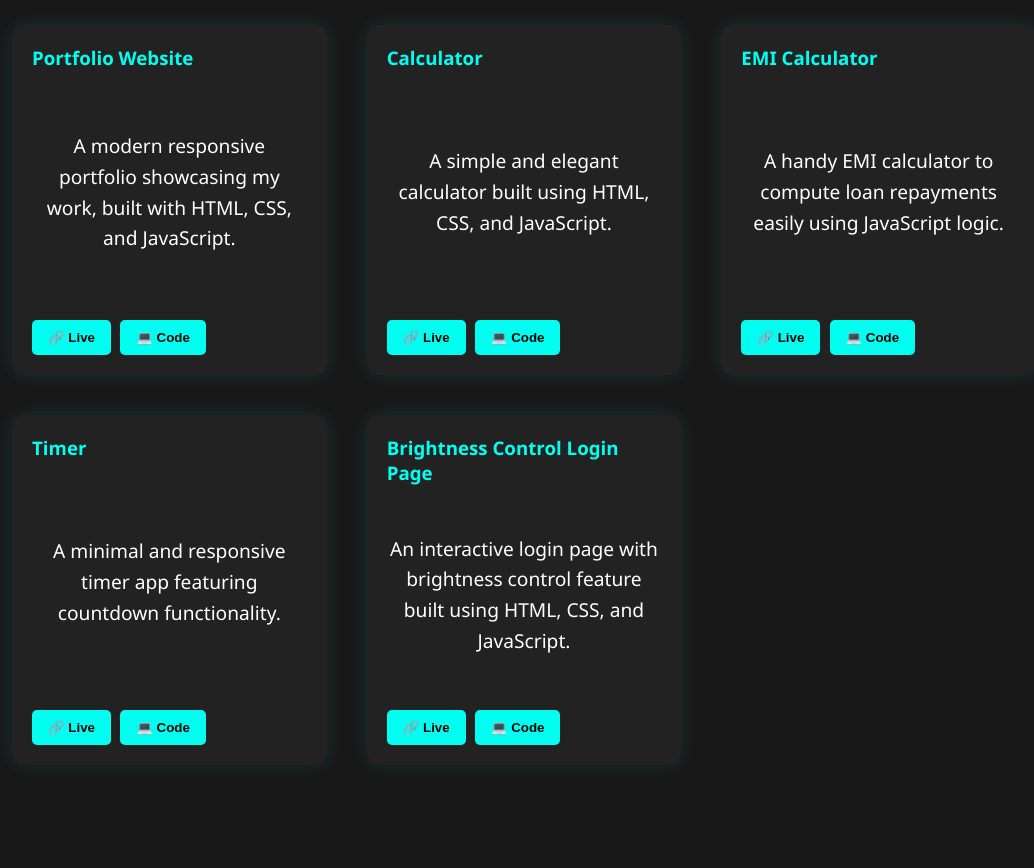
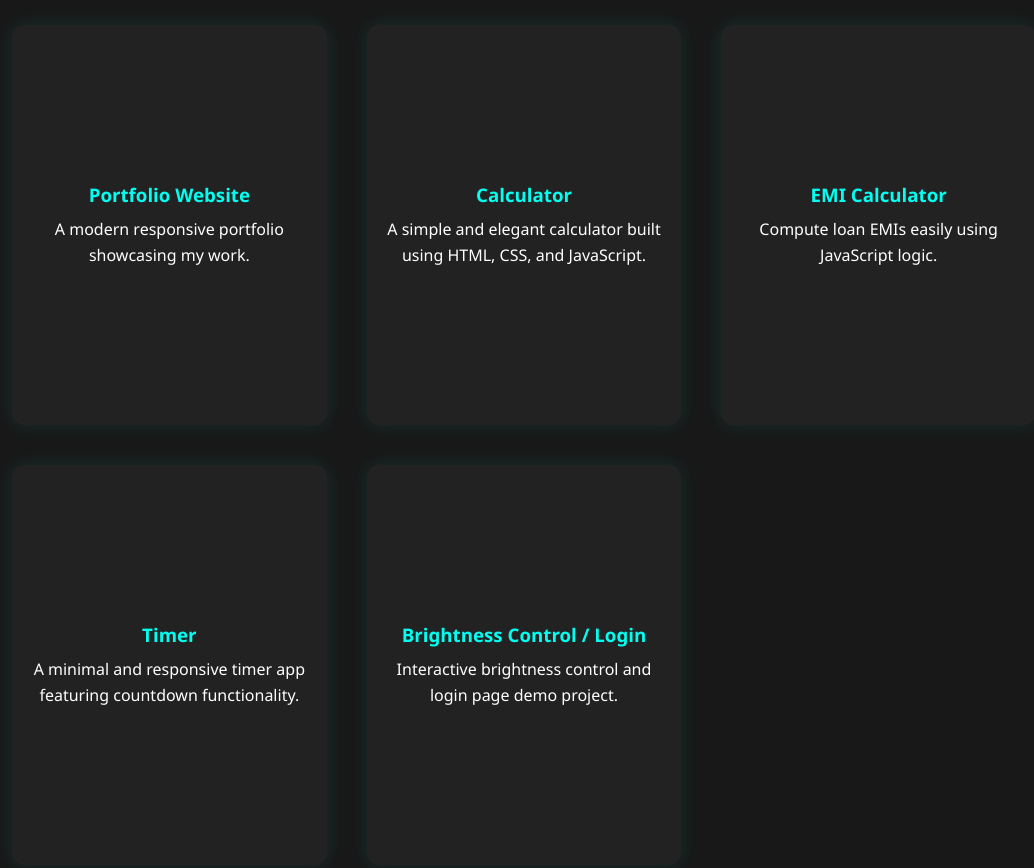
Before and after one commit to Garvsahu2004/portfolio, a plain HTML site: page portfolio.html in a window 1280 px wide. Shown: the part 1800-2668 px from the top of the page, without its empty margins (116-1150 px from the left). Drawn offline with Linux system fonts and the light colour scheme.

Commit message:
Updated portfolio: fixed projects and layout

```diff
--- a/portfolio.css
+++ b/portfolio.css
@@ -1,5 +1,4 @@
- /* ===== Base Reset ===== */
-    * {
+ * {
       margin: 0;
       padding: 0;
       box-sizing: border-box;
@@ -143,7 +142,7 @@
     .card-inner {
       position: relative;
       width: 100%;
-      height: 350px;
+      height: 400px;
       transform-style: preserve-3d;
       transition: transform 0.8s ease;
     }
@@ -159,26 +158,47 @@
       backface-visibility: hidden;
       overflow: hidden;
       box-shadow: 0 0 20px rgba(0,255,240,0.1);
+      display: flex;
+      flex-direction: column;
+      align-items: center;
+      justify-content: center;
+      padding: 15px;
     }
 
     .card-front {
       background: #222;
-      padding: 20px;
-      display: flex;
-      flex-direction: column;
-      justify-content: space-between;
-      align-items: flex-start;
-      transition: background 0.3s ease;
-    }
-    .card-front:hover {
-      background: #2a2a2a;
+      text-align: center;
     }
     .card-front h3 {
       color: #00fff0;
+      margin-bottom: 10px;
+    }
+    .card-front p {
+      font-size: 1rem;
     }
 
-    .card-front button {
-      margin: 5px 5px 0 0;
+    .card-back {
+      background: #000;
+      transform: rotateY(180deg);
+      display: flex;
+      flex-direction: column;
+      align-items: center;
+      justify-content: flex-start;
+      gap: 10px;
+    }
+    .card-back img {
+      width: 100%;
+      height: 70%;
+      object-fit: cover;
+      border-radius: 10px;
+    }
+
+    .card-buttons {
+      display: flex;
+      gap: 10px;
+      margin-top: 5px;
+    }
+    .card-buttons button {
       padding: 10px 16px;
       background: #00fff0;
       border: none;
@@ -188,21 +208,8 @@
       color: #000;
       transition: background 0.3s ease;
     }
-    .card-front button:hover {
+    .card-buttons button:hover {
       background: #00d6c4;
-    }
-
-    .card-back {
-      background: #000;
-      transform: rotateY(180deg);
-      display: flex;
-      align-items: center;
-      justify-content: center;
-    }
-    .card-back img {
-      width: 100%;
-      height: 100%;
-      object-fit: cover;
     }
 
     /* ===== Contact ===== */
--- a/portfolio.html
+++ b/portfolio.html
@@ -1,13 +1,13 @@
 <!DOCTYPE html>
 <html lang="en">
 <head>
-    <meta charset="UTF-8">
-    <meta name="viewport" content="width=device-width, initial-scale=1.0">
-    <title>Garv Sahu | Portfolio</title>
-    <link rel="stylesheet" href="portfolio.css">
+  <meta charset="UTF-8" />
+  <meta name="viewport" content="width=device-width, initial-scale=1.0" />
+  <title>Garv Sahu | Portfolio</title>
+  <link rel="stylesheet" href="portfolio.css">
 </head>
 <body>
-    <!-- ===== Navigation ===== -->
+  <!-- ===== Navigation ===== -->
   <nav>
     <a href="#hero">Home</a>
     <a href="#about">About</a>
@@ -52,18 +52,14 @@
         <div class="card-inner">
           <div class="card-front">
             <h3>Portfolio Website</h3>
-            <p>A modern responsive portfolio showcasing my work, built with HTML, CSS, and JavaScript.</p>
-            <div>
-              <a href="https://your-live-link-portfolio.com" target="_blank">
-                <button>🔗 Live</button>
-              </a>
-              <a href="https://github.com/yourusername/portfolio" target="_blank">
-                <button>💻 Code</button>
-              </a>
-            </div>
+            <p>A modern responsive portfolio showcasing my work.</p>
           </div>
           <div class="card-back">
             <img src="portfolio.jpg" alt="Portfolio Preview" />
+            <div class="card-buttons">
+              <a href="https://garvsahu2004.github.io/portfolio/" target="_blank"><button>🔗 View Live</button></a>
+              <a href="https://github.com/Garvsahu2004/portfolio" target="_blank"><button>💻 Source Code</button></a>
+            </div>
           </div>
         </div>
       </div>
@@ -74,17 +70,13 @@
           <div class="card-front">
             <h3>Calculator</h3>
             <p>A simple and elegant calculator built using HTML, CSS, and JavaScript.</p>
-            <div>
-              <a href="https://your-live-link-calculator.com" target="_blank">
-                <button>🔗 Live</button>
-              </a>
-              <a href="https://github.com/yourusername/calculator" target="_blank">
-                <button>💻 Code</button>
-              </a>
-            </div>
           </div>
           <div class="card-back">
             <img src="calc.jpg" alt="Calculator Preview" />
+            <div class="card-buttons">
+              <a href="https://garvsahu2004.github.io/calculator/" target="_blank"><button>🔗 View Live</button></a>
+              <a href="https://github.com/Garvsahu2004/calculator" target="_blank"><button>💻 Source Code</button></a>
+            </div>
           </div>
         </div>
       </div>
@@ -94,18 +86,14 @@
         <div class="card-inner">
           <div class="card-front">
             <h3>EMI Calculator</h3>
-            <p>A handy EMI calculator to compute loan repayments easily using JavaScript logic.</p>
-            <div>
-              <a href="https://your-live-link-emi.com" target="_blank">
-                <button>🔗 Live</button>
-              </a>
-              <a href="https://github.com/yourusername/emi-calculator" target="_blank">
-                <button>💻 Code</button>
-              </a>
-            </div>
+            <p>Compute loan EMIs easily using JavaScript logic.</p>
           </div>
           <div class="card-back">
             <img src="emicalc.jpg" alt="EMI Calculator Preview" />
+            <div class="card-buttons">
+              <a href="https://garvsahu2004.github.io/emi-calculator/" target="_blank"><button>🔗 View Live</button></a>
+              <a href="https://github.com/Garvsahu2004/emi-calculator" target="_blank"><button>💻 Source Code</button></a>
+            </div>
           </div>
         </div>
       </div>
@@ -116,38 +104,30 @@
           <div class="card-front">
             <h3>Timer</h3>
             <p>A minimal and responsive timer app featuring countdown functionality.</p>
-            <div>
-              <a href="https://your-live-link-timer.com" target="_blank">
-                <button>🔗 Live</button>
-              </a>
-              <a href="https://github.com/yourusername/timer" target="_blank">
-                <button>💻 Code</button>
-              </a>
-            </div>
           </div>
           <div class="card-back">
             <img src="timm.jpg" alt="Timer Preview" />
+            <div class="card-buttons">
+              <a href="https://garvsahu2004.github.io/timer/" target="_blank"><button>🔗 View Live</button></a>
+              <a href="https://github.com/Garvsahu2004/timer" target="_blank"><button>💻 Source Code</button></a>
+            </div>
           </div>
         </div>
       </div>
 
-      <!-- Brightness Control Login Page -->
+      <!-- Brightness Control/Login -->
       <div class="project-card">
         <div class="card-inner">
           <div class="card-front">
-            <h3>Brightness Control Login Page</h3>
-            <p>An interactive login page with brightness control feature built using HTML, CSS, and JavaScript.</p>
-            <div>
-              <a href="https://your-live-link-brightness.com" target="_blank">
-                <button>🔗 Live</button>
-              </a>
-              <a href="https://github.com/yourusername/brightness-login" target="_blank">
-                <button>💻 Code</button>
-              </a>
-            </div>
+            <h3>Brightness Control / Login</h3>
+            <p>Interactive brightness control and login page demo project.</p>
           </div>
           <div class="card-back">
-            <img src="login.jpg" alt="Brightness Login Preview" />
+            <img src="login.jpg" alt="Brightness Control/Login Preview" />
+            <div class="card-buttons">
+              <a href="https://garvsahu2004.github.io/brightness/" target="_blank"><button>🔗 View Live</button></a>
+              <a href="https://github.com/Garvsahu2004/brightness" target="_blank"><button>💻 Source Code</button></a>
+            </div>
           </div>
         </div>
       </div>
@@ -165,6 +145,7 @@
       <button type="submit">Send Message</button>
     </form>
   </section>
+
+  <script src="portfolio.js"></script>
 </body>
-<script src="portfolio.js"></script>
 </html>
```
Also changed, not shown: portfolio.js (indentation only).
